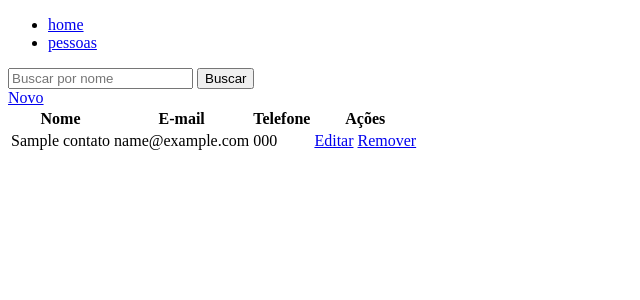
After one commit to Danrlei-Huber/cadastro-de-pessoas, a Django app: page /pessoas/1/contatos in a window 1280 px wide. The commit adds this page. Shown: the top 300 px of the page, without its empty margins (0-640 px from the left). Run offline with Django 4.2, Linux system fonts and the light colour scheme; tables that the repository leaves empty hold one stand-in row (values such as "Sample post").

Commit message:
adicionado funcionalidade de contatos

```diff
--- a/pessoa/models.py
+++ b/pessoa/models.py
@@ -7,3 +7,13 @@ class Pessoa(models.Model):
 
     def __str__(self) -> str:
         return self.nome_completo
+
+
+class Contato(models.Model):
+    nome = models.CharField(max_length=256)
+    email = models.EmailField(max_length=256)
+    telefone = models.CharField(max_length=256)
+    pessoa = models.ForeignKey(Pessoa, on_delete=models.CASCADE)
+
+    def __str__(self) -> str:
+        return self.nome
--- /dev/null
+++ b/pessoa/templates/contato/contato_list.html
@@ -0,0 +1,32 @@
+{% extends 'main/base.html' %}
+{% block content %}
+<form method="GET">
+    <input type="text" name="nome" placeholder="Buscar por nome">
+    <input type="submit" value="Buscar">
+</form>
+<a href="{% url 'contato.novo' pk_pessoa %}">Novo</a>
+<table>
+    <thead>
+        <tr>
+            <th>Nome</th>
+            <th>E-mail</th>
+            <th>Telefone</th>
+            <th>Ações</th>
+        </tr>
+    </thead>
+    <tbody>
+        {% for contato in contatos %}
+        <tr>
+            <td>{{ contato.nome }}</td>
+            <td>{{ contato.email }}</td>
+            <td>{{ contato.telefone }}</td>
+            <td>
+                <a href="{% url 'contato.editar' pk_pessoa contato.pk %}">Editar</a>
+                <a href="{% url 'contato.remover' pk_pessoa contato.pk %}">Remover</a>
+            </td>
+        </tr>
+        {% endfor %}
+    </tbody>
+</table>
+
+{% endblock content %}
--- a/pessoa/templates/pessoa/pessoa_list.html
+++ b/pessoa/templates/pessoa/pessoa_list.html
@@ -2,10 +2,7 @@
 
 
 {% block content %}
-<form method="GET">
-    <input type="text" name="nome" placeholder="Buscar por nome">
-    <input type="submit" value="Buscar">
-</form>
+
  <a href="{% url 'pessoa.novo' %}">Novo</a>
 <table>
     <thead>
@@ -30,6 +27,7 @@
                     <td>
                         <a href="{% url 'pessoa.editar' pessoa.pk %}">Editar</a>
                         <a href="{% url 'pessoa.remover' pessoa.pk %}">Remover</a>
+                        <a href="{% url 'pessoa.contato' pessoa.pk %}">Contatos</a>
                     </td>
                 </tr>
             {% endfor %}
--- a/pessoa/urls.py
+++ b/pessoa/urls.py
@@ -1,9 +1,14 @@
 from django.urls import path
 from .views import listaPessoaView, PessoaCreateView, PessoaUpdateView, PessoaDeleteView
+from . import views
 
 urlpatterns = [
     path('', listaPessoaView.as_view(),name='pessoa.index'),
     path('novo/',PessoaCreateView.as_view(), name='pessoa.novo'),
-    path('editar/<int:pk>',PessoaUpdateView.as_view(), name='pessoa.editar'),
-    path('remover/<int:pk>',PessoaDeleteView.as_view(), name='pessoa.remover'),
+    path('<int:pk>/editar',PessoaUpdateView.as_view(), name='pessoa.editar'),
+    path('<int:pk>/remover',PessoaDeleteView.as_view(), name='pessoa.remover'),
+    path('<int:pk_pessoa>/contatos', views.contatos, name='pessoa.contatos'),
+    path('<int:pk_pessoa>/contato/novo/',views.contato_novo, name='contato.novo'),
+    path('<int:pk_pessoa>/contato/<int:pk>/editar', views.contato_editar, name='contato.editar'),
+    path('<int:pk_pessoa>/contato/<int:pk>/remover',views.contato_remover, name='contato.remover'),
 ]
--- a/pessoa/views.py
+++ b/pessoa/views.py
@@ -1,7 +1,11 @@
-from django.shortcuts import render
+from django.shortcuts import render, get_object_or_404, redirect
+from django.http import HttpResponse, Http404
+from django.http.response import HttpResponseNotAllowed
+from django.urls import reverse
 from django.views.generic import ListView, CreateView, UpdateView, DeleteView
-from .models import Pessoa
-from .form import PessoaForm
+from .models import Pessoa, Contato
+from .form import PessoaForm,ContatoForm
+
 
 class listaPessoaView(ListView):
     model = Pessoa
@@ -16,8 +20,6 @@ class listaPessoaView(ListView):
 
         return queryset
 
-
-
 class PessoaCreateView(CreateView):
     model = Pessoa
     form_class = PessoaForm
@@ -31,3 +33,39 @@ class PessoaUpdateView(UpdateView):
 class PessoaDeleteView(DeleteView):
     model = Pessoa
     success_url = '/pessoas/'
+
+
+def contatos(request, pk_pessoa):
+    contatos = Contato.objects.filter(pessoa=pk_pessoa)
+    return render(request, 'contato/contato_list.html', {'contatos': contatos, 'pk_pessoa': pk_pessoa})
+
+
+def contato_novo(request, pk_pessoa):
+    form = ContatoForm()
+    if request.method == "POST":
+        form = ContatoForm(request.POST)
+        if form.is_valid():
+            contato = form.save(commit=False)
+            contato.pessoa_id = pk_pessoa;
+            contato.save()
+            return redirect(reverse('pessoa.contatos', args=[pk_pessoa]))
+
+    return render(request, 'contato/contato_form.html', {'form': form})
+
+
+def contato_editar(request, pk_pessoa, pk):
+    contato = get_object_or_404(Contato, pk=pk)
+    form = ContatoForm(instance=contato)
+    if request.method == "POST":
+        form = ContatoForm(request.POST, instance=contato)
+        if form.is_valid():
+            form.save()
+            return redirect(reverse('pessoa.contatos', args=[pk_pessoa]))
+
+    return render(request, 'contato/contato_form.html', {'form': form})
+
+
+def contato_remover(request, pk_pessoa, pk):
+    contato = get_object_or_404(Contato, pk=pk)
+    contato.delete()
+    return redirect(reverse('pessoa.contatos', args=[pk_pessoa]))
```
Also changed, not shown: pessoa/form.py (+6 -1 lines), pessoa/templates/contato/contato_form.html (added, +8 -0 lines), pessoa/migrations/0002_contato.py (added).
